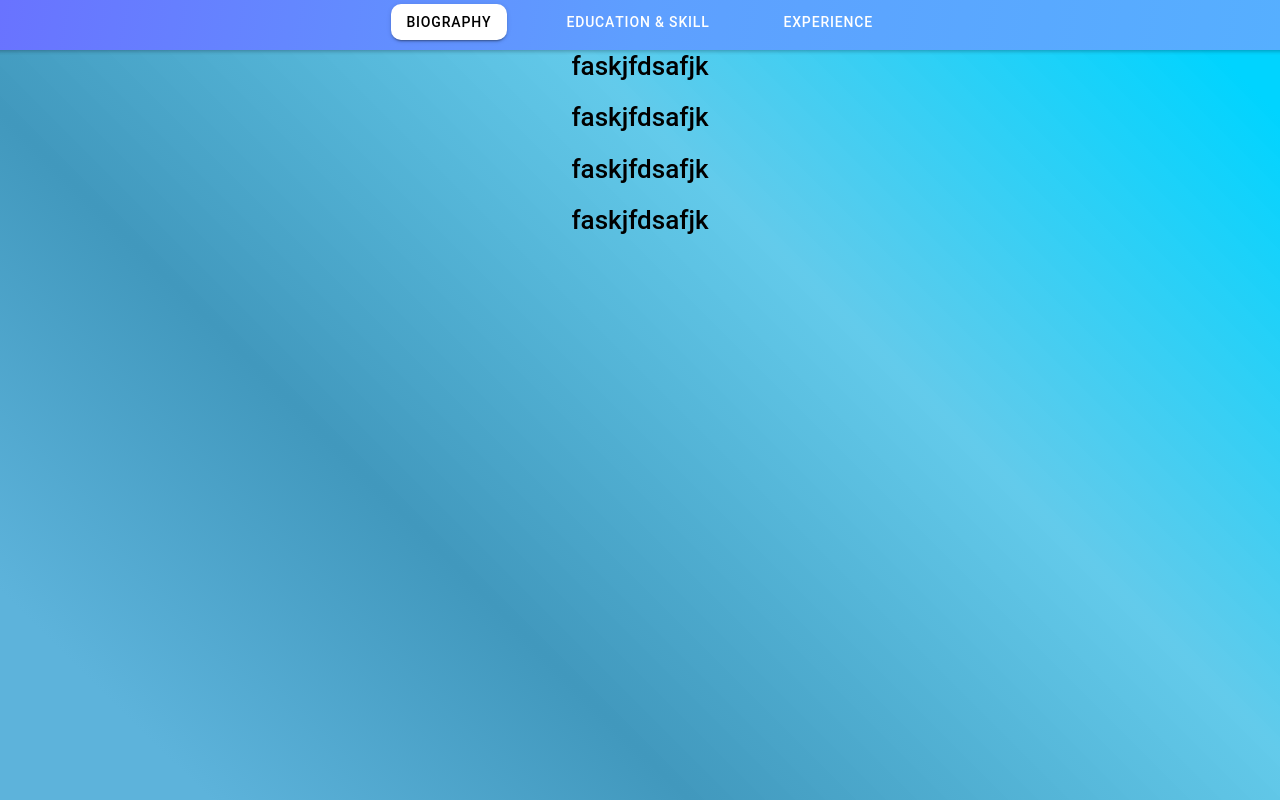
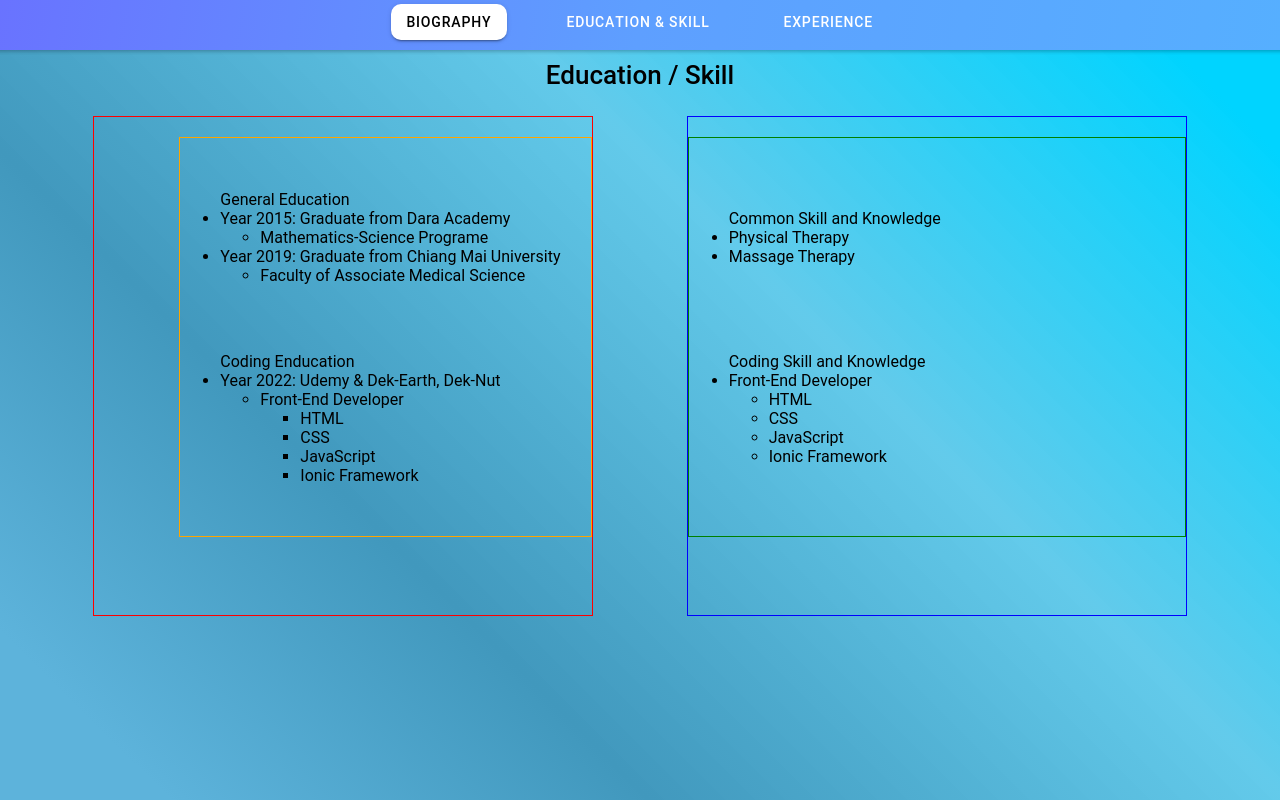
Before and after one commit to mikeGLA/Ionic-React-Personal-Portfolio, a React (Create React App) app: page /education in a window 1280 px wide. Built offline with nearby package versions, Linux system fonts and the light colour scheme.

Commit message:
update eduationpage

```diff
--- a/src/Education/Education.css
+++ b/src/Education/Education.css
@@ -5,3 +5,60 @@
     background: rgb(17,85,136);
     background: linear-gradient(45deg, rgb(93, 179, 219) 18%, rgb(65, 152, 189) 39%, rgba(85, 198, 233, 0.918) 67%, rgba(0,212,255,1) 95%);
 }
+
+.Education-Body > h1{
+    padding-top: 20px;
+    margin-bottom: 25px;
+    margin-top: 60px;
+}
+
+.Timeline-Index{
+    display: flex;
+    flex-direction: row;
+    justify-content: space-evenly;
+    margin: auto;
+    height: 500px;
+}
+
+.Timeline-Education{
+    border: 1px solid red;
+    width: 500px;
+}
+
+.Left-Timeline-Slider{
+    margin: 20px;
+    border: 1px solid orange;
+    height: 400px;
+    text-align: left;
+    margin: auto;
+    margin-top: 20px;
+    margin-left: 85px;
+    display: flex;
+    flex-direction: column;
+    justify-content: space-evenly;
+}
+
+/* .Left-Timeline-Slider{
+    margin: 20px;
+    height: 400px;
+    display: flex;
+    flex-direction: column;
+    justify-content: space-between;
+} */
+
+.Timeline-Skill{
+    border: 1px solid blue;
+    width: 500px;
+}
+
+.Right-Timeline-Slider{
+    border: 1px solid green;
+    height: 400px;
+    text-align: left;
+    margin: auto;
+    margin-top: 20px;
+    /* margin-left: 50px; */
+    display: flex;
+    flex-direction: column;
+    justify-content: space-evenly;
+}
--- a/src/Education/Education.tsx
+++ b/src/Education/Education.tsx
@@ -9,11 +9,61 @@ const Education = () => {
             <IonContent fullscreen>
                 <div className='Education-Index'>
                     <div className='Education-Body'>
-                        <h1>faskjfdsafjk</h1>
-                        <h1>faskjfdsafjk</h1>
-                        <h1>faskjfdsafjk</h1>
-                        <h1>faskjfdsafjk</h1>
-                        <h1>faskjfdsafjk</h1>
+                        <h1>Education / Skill</h1>
+                        <div className="Timeline-Index">
+                            <div className='Timeline-Education'>
+                                <div className='Left-Timeline-Slider'>
+                                    <ul>General Education
+                                        <li>
+                                            Year 2015: Graduate from Dara Academy
+                                            <ul>
+                                                <li>Mathematics-Science Programe</li>
+                                            </ul>
+                                        </li>
+                                        <li>Year 2019: Graduate from Chiang Mai University
+                                            <ul>
+                                                <li>Faculty of Associate Medical Science</li>
+                                            </ul>
+                                        </li>
+                                    </ul>
+                                    <ul>Coding Enducation
+                                        <li>
+                                            Year 2022: Udemy & Dek-Earth, Dek-Nut
+                                            <ul>
+                                                <li>Front-End Developer
+                                                    <ul>
+                                                        <li>HTML</li>
+                                                        <li>CSS</li>
+                                                        <li>JavaScript</li>
+                                                        <li>Ionic Framework</li>
+                                                    </ul>
+                                                </li>
+                                            </ul>
+                                        </li>
+                                    </ul>
+                                </div>
+                            </div>
+                            <div className='Timeline-Skill'>
+                                <div className='Right-Timeline-Slider'>
+                                    <ul>
+                                        Common Skill and Knowledge
+                                        <li>Physical Therapy</li>
+                                        <li>Massage Therapy</li>
+                                    </ul>
+                                    <ul>
+                                        Coding Skill and Knowledge
+                                        <li>Front-End Developer
+                                            <ul>
+                                                <li>HTML</li>
+                                                <li>CSS</li>
+                                                <li>JavaScript</li>
+                                                <li>Ionic Framework</li>
+                                            </ul>
+                                        </li>
+                                    </ul>
+                                </div>
+                            </div>
+                        </div>
                     </div>
                 </div>
             </IonContent>
--- a/src/HomePage/Home.css
+++ b/src/HomePage/Home.css
@@ -28,6 +28,7 @@
 .Body-Index > h1{
     padding-top: 20px;
     margin-bottom: 25px;
+    margin-top: 60px;
 }
 
 /* .HomeNav-Flex{
--- a/src/HomePage/Home.tsx
+++ b/src/HomePage/Home.tsx
@@ -31,9 +31,9 @@ const Home: React.FC = () => {
         <IonContent fullscreen>
           <div className="HomeBody">
             <div className="Body-Index">
-              <h1>welcome to my Portfolio</h1>
+              <h1>Welcome To My Portfolio</h1>
               <div className="MyPic">
-                <img width="350px" height="400px" />
+                <img src={ProPic} width="350px" height="400px" />
               </div>
               <div className="IntroductionBox">
                 <div className="IntroductionBox-Subject">
```
